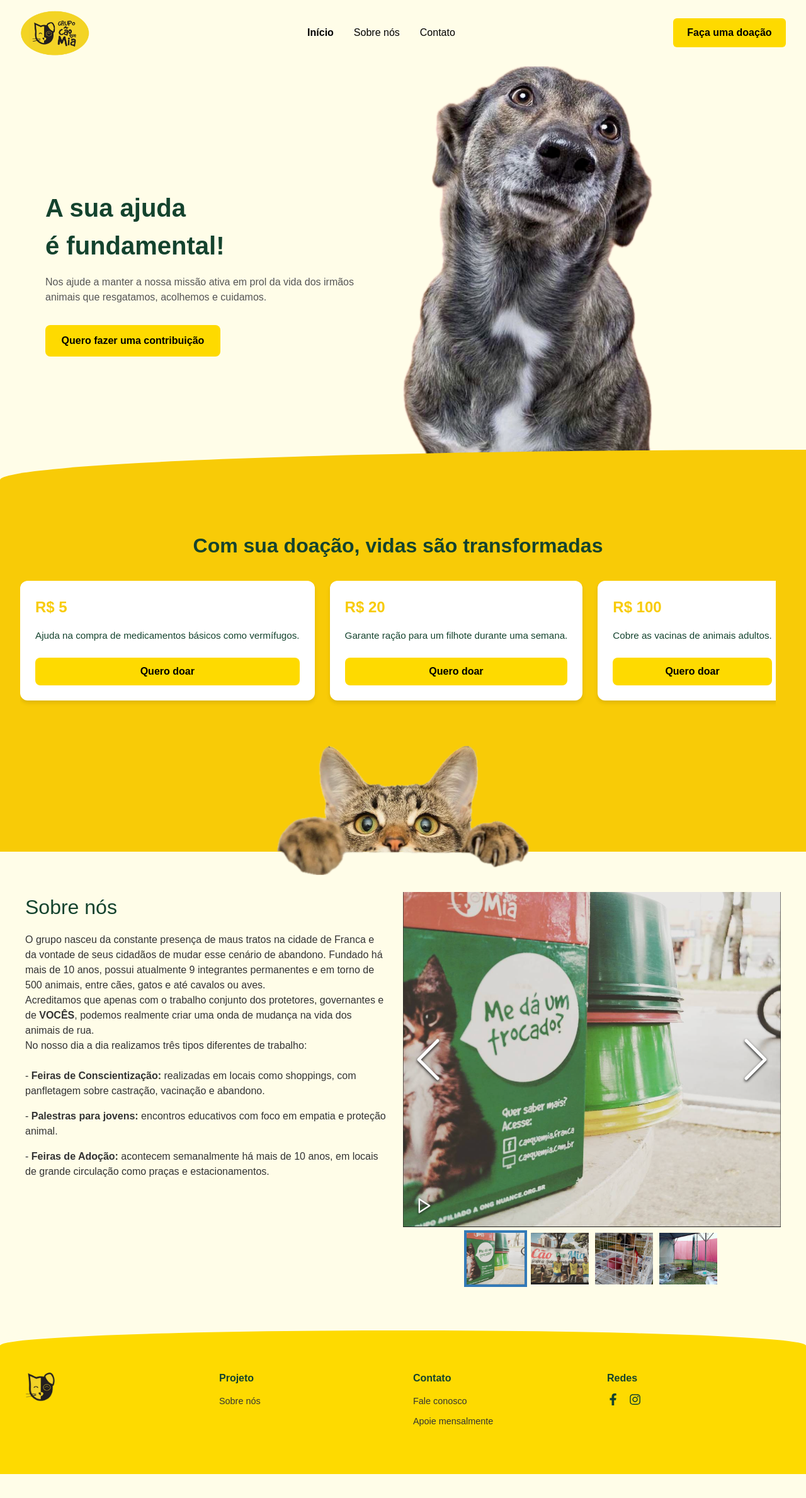
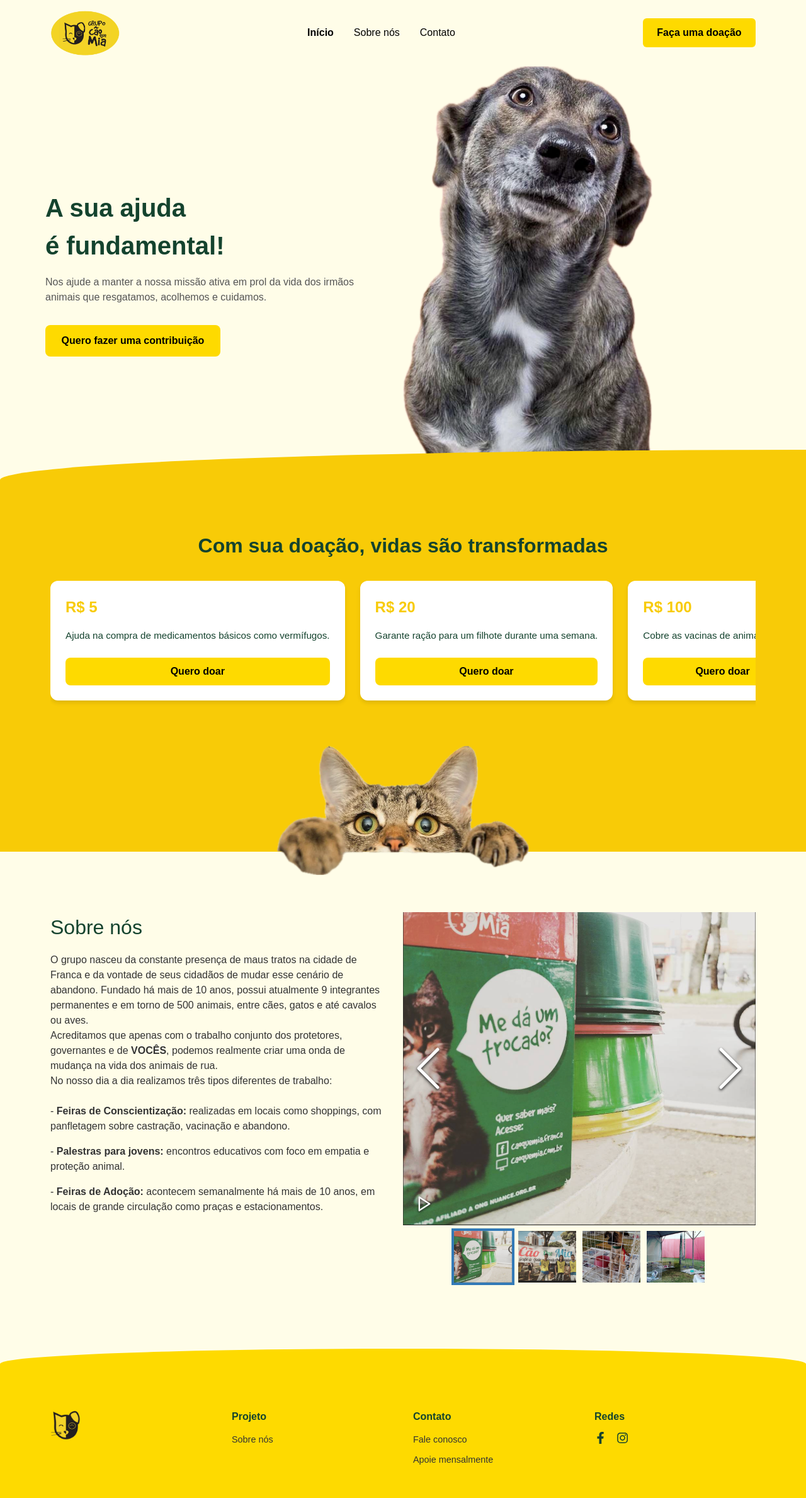
Before and after one commit to SenaBuildingCode/cao-que-mia, a Next.js app: page /home in a window 1280 px wide. Shown: the top 2378 px of the page at 63% size. Before the commit the page ends 2340 px from the top, so only its background shows below. Built offline with nearby package versions, Linux system fonts and the light colour scheme.

Commit message:
chore: section aligment

```diff
--- a/src/app/components/AboutUs.module.css
+++ b/src/app/components/AboutUs.module.css
@@ -1,6 +1,6 @@
 .section {
   background-color: #fffde8;
-  padding: 4rem 2rem;
+  padding: 6rem 5rem;
 }
 
 .content {
--- a/src/app/components/DonationCarousel.module.css
+++ b/src/app/components/DonationCarousel.module.css
@@ -1,6 +1,6 @@
 .section {
   background-color: #f8cb07;
-  padding: 4rem 2rem;
+  padding: 4rem 5rem;
   position: relative;
   border-top-left-radius: 100% 3rem;
   z-index: 1;
--- a/src/app/components/Footer.module.css
+++ b/src/app/components/Footer.module.css
@@ -1,6 +1,6 @@
 .footer {
   background-color: #feda00;
-  padding: 4rem 2rem;
+  padding: 6rem 5rem;
   color: #14432e;
   position: relative;
   border-top-left-radius: 100% 3rem;
--- a/src/app/components/Header.module.css
+++ b/src/app/components/Header.module.css
@@ -2,7 +2,7 @@
   display: flex;
   align-items: center;
   justify-content: space-between;
-  padding: 1rem 2rem;
+  padding: 1rem 5rem;
   background-color: #fffde8;
   box-shadow: 0 2px 4px rgba(0, 0, 0, 0.05);
 }
```
